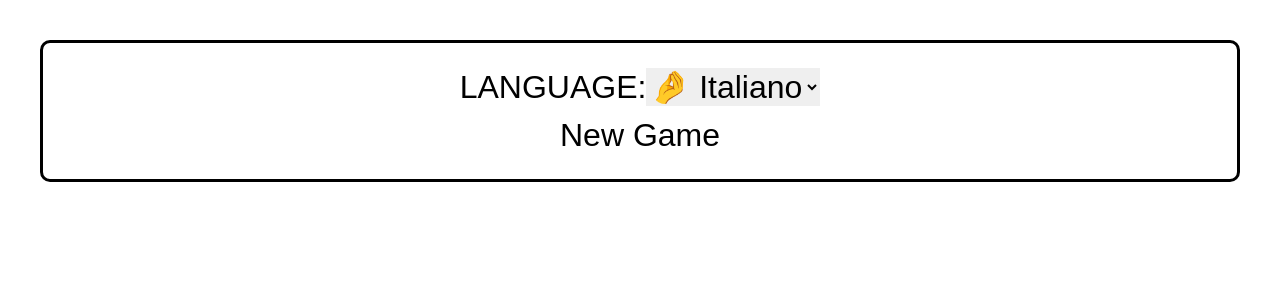
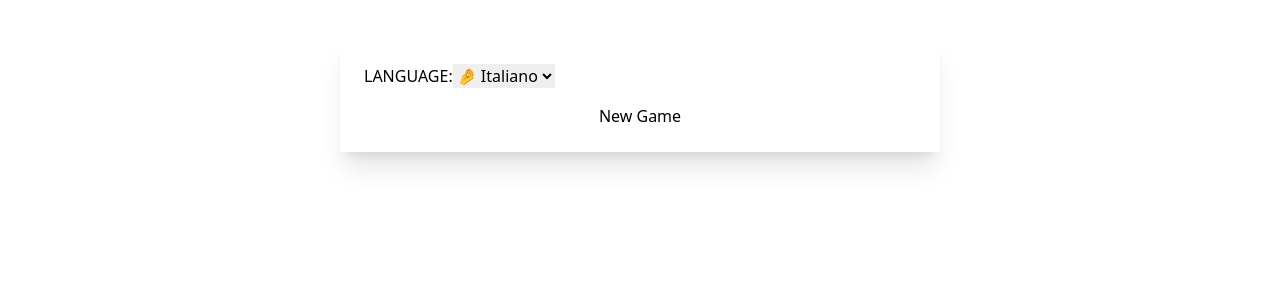
Before and after one commit to andreabrunato/wikiguess, a Nuxt app: page / in a window 1280 px wide. Shown: the top 300 px of the page. Built offline with nearby package versions, Linux system fonts and the light colour scheme.

Commit message:
First ui overhaul

```diff
--- a/components/FinalScreen.vue
+++ b/components/FinalScreen.vue
@@ -1,25 +1,10 @@
 <template>
-  <div class="final-screen">
-    <h1>{{ t('finalScore') }}: {{ score }}</h1>
-    <table>
-      <thead>
-        <tr>
-          <th>{{ t('questionText') }}</th>
-          <th>{{ t('timeTaken') }}</th>
-          <th>{{ t('timeBonus') }}</th>
-          <th>{{ t('pointsEarned') }}</th>
-        </tr>
-      </thead>
-      <tbody>
-        <tr v-for="(result, index) in results" :key="index">
-          <td>{{ result.question }}</td>
-          <td>{{ result.time.toFixed(2) }}s</td>
-          <td>{{ result.bonus }}</td>
-          <td>{{ result.points }}</td>
-        </tr>
-      </tbody>
-    </table>
-    <button @click="$emit('newGame')">{{ t('newGame') }}</button>
+  <div class="final-screen card shadow-xl p-6">
+    <h1 class="card-title text-center">{{ t('gameOver') }}</h1>
+    <div class="score text-center" :class="{'text-error': score < 0}">
+      {{ t('finalScore') }}: {{ score }}
+    </div>
+    <button class="btn btn-primary w-full mt-4" @click="$emit('restartGame')">{{ t('playAgain') }}</button>
   </div>
 </template>
 
@@ -27,7 +12,7 @@
 import { useI18n } from 'vue-i18n';
 
 export default {
-  props: ['score', 'results'],
+  props: ['score'],
   setup() {
     const { t } = useI18n();
     return { t };
@@ -37,14 +22,11 @@ export default {
 
 <style scoped>
 .final-screen {
-  text-align: center;
-  font-family: sans-serif;
-  font-size: 2rem;
-  border: 3px solid #000;
-  border-radius: 10px;
-  padding: 20px;
-  margin: 20px;
-  max-width: 1200px;
+  max-width: 600px;
   margin: 40px auto;
 }
+.score {
+  font-size: 1.5rem;
+  font-weight: bold;
+}
 </style>
--- a/components/Game.vue
+++ b/components/Game.vue
@@ -286,3 +286,9 @@ export default {
   }
 };
 </script>
+
+<style scoped>
+.game {
+  padding: 20px;
+}
+</style>
--- a/components/GameScreen.vue
+++ b/components/GameScreen.vue
@@ -9,8 +9,8 @@
       <p v-if="gameStarted && !loading && !result">⏱️ {{ timer.toFixed(2) }}s</p>
       <img v-if="imageUrl" :src="imageUrl" alt="" />
       <p>{{ snippet }}</p>
-      <div class="guesses">
-        <button v-for="option in options" :key="option" @click="$emit('checkGuess', option)">
+      <div class="guesses grid grid-cols-2 gap-4">
+        <button v-for="option in options" :key="option" class="btn btn-primary" @click="$emit('checkGuess', option)">
           {{ option.replace(/_/g, ' ') }}
         </button>
       </div>
@@ -22,9 +22,9 @@
       <p v-if="timer <= 10 && result === t('correct')">Bonus tempo: +{{ Math.max(0, 10000 - Math.round(timer * 1000)) }}</p>
       <p v-if="result !== t('correct')">-2000 {{ t('points') }}</p>
     </div>
-    <button v-if="result && round < (roundTotal + 1)" @click="$emit('nextRound')">{{ t('nextRound') }}</button>
-    <button v-if="round === (roundTotal + 1)" @click="$emit('newGame')">{{ t('newGame') }}</button>
-    <button v-if="!result && round < (roundTotal + 1) && !loading && !imageShown && timer >= 5" @click="$emit('buyImage')">{{ t('buyImage') }}</button>
+    <button class="btn btn-primary" v-if="result && round < (roundTotal + 1)" @click="$emit('nextRound')">{{ t('nextRound') }}</button>
+    <button class="btn btn-primary" v-if="round === (roundTotal + 1)" @click="$emit('newGame')">{{ t('newGame') }}</button>
+    <button class="btn btn-success" v-if="!result && round < (roundTotal + 1) && !loading && !imageShown && timer >= 5" @click="$emit('buyImage')">{{ t('buyImage') }}</button>
   </div>
 </template>
 
--- a/components/StartScreen.vue
+++ b/components/StartScreen.vue
@@ -1,13 +1,15 @@
 <template>
-  <div class="start-screen">
-    <div class="language-selector">
-      <label for="language">LANGUAGE:</label>
-      <select id="language" :value="language" @change="$emit('update:language', $event.target.value)">
+  <div class="start-screen card shadow-xl p-6">
+    <div class="language-selector form-control mb-4">
+      <label for="language" class="label">
+        <span class="label-text">LANGUAGE:</span>
+      </label>
+      <select id="language" class="select select-bordered" :value="language" @change="$emit('update:language', $event.target.value)">
         <option value="it">🤌 Italiano</option>
         <option value="en">🇬🇧 English</option>
       </select>
     </div>
-    <button @click="$emit('startGame')">{{ t('newGame') }}</button>
+    <button class="btn btn-primary w-full" @click="$emit('startGame')">{{ t('newGame') }}</button>
   </div>
 </template>
 
@@ -25,14 +27,7 @@ export default {
 
 <style scoped>
 .start-screen {
-  text-align: center;
-  font-family: sans-serif;
-  font-size: 2rem;
-  border: 3px solid #000;
-  border-radius: 10px;
-  padding: 20px;
-  margin: 20px;
-  max-width: 1200px;
+  max-width: 600px;
   margin: 40px auto;
 }
 </style>
```
